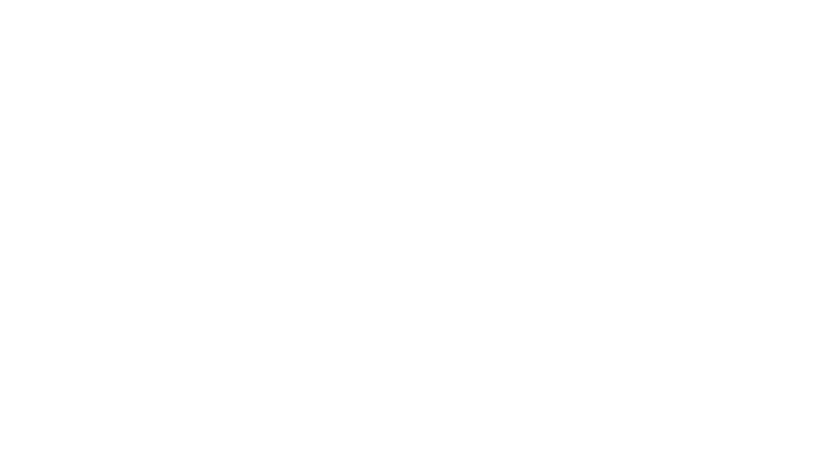
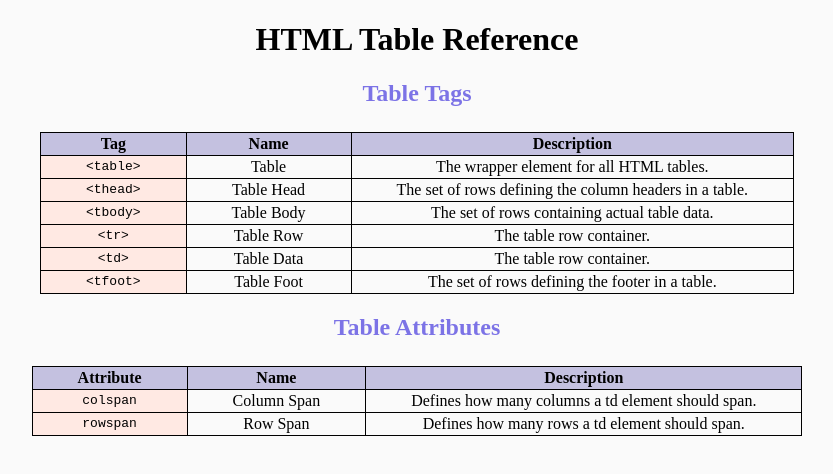
Before and after one commit to kjartano47/CC-3-Cheat-Sheet, a plain HTML site: page index.html in a window 1280 px wide. Shown: the whole page, without its empty margins (223-1056 px from the left). Drawn offline with Linux system fonts and the light colour scheme; files that its build step writes are made by us from their sources.

Commit message:
Added tables and content

```diff
--- a/index.html
+++ b/index.html
@@ -1,13 +1,77 @@
 <!DOCTYPE html>
 <html lang="en">
 <head>
-    <link rel="stylesheet" href="main.css" type="text/css">
+    <link rel="stylesheet" href="./resources/css/main.css" type="text/css">
     <meta charset="UTF-8">
     <meta http-equiv="X-UA-Compatible" content="IE=edge">
     <meta name="viewport" content="width=device-width, initial-scale=1.0">
     <title>Kjartan's Cheat Sheet</title>
 </head>
 <body>
-
+    <h1>HTML Table Reference</h1>
+    <h2>Table Tags</h2>
+    <table class="table">
+        <thead>
+            <tr>
+                <th>Tag</th>
+                <th>Name</th>
+                <th>Description</th>
+            </tr>
+        </thead>
+        <tbody>
+            <tr>
+                <td class="code">&lt;table&gt;</td>
+                <td>Table</td>
+                <td>The wrapper element for all HTML tables.</td>
+            </tr>
+            <tr>
+                <td class="code">&lt;thead&gt;</td>
+                <td>Table Head</td>
+                <td>The set of rows defining the column headers in a table.</td>
+            </tr>
+            <tr>
+                <td class="code">&lt;tbody&gt;</td>
+                <td>Table Body</td>
+                <td>The set of rows containing actual table data.</td>
+            </tr>
+            <tr>
+                <td class="code">&lt;tr&gt;</td>
+                <td>Table Row</td>
+                <td>The table row container.</td>
+            </tr>
+            <tr>
+                <td class="code">&lt;td&gt;</td>
+                <td>Table Data</td>
+                <td>The table row container.</td>
+            </tr>
+            <tr>
+                <td class="code">&lt;tfoot&gt;</td>
+                <td>Table Foot</td>
+                <td>The set of rows defining the footer in a table.</td>
+            </tr>
+        </tbody>
+    </table>
+    <h2>Table Attributes</h2>
+    <table class="table">
+        <thead>
+            <tr>
+                <th>Attribute</th>
+                <th>Name</th>
+                <th>Description</th>
+            </tr>
+        </thead>
+        <tbody>
+            <tr>
+                <td class="code">colspan</td>
+                <td>Column Span</td>
+                <td>Defines how many columns a td element should span.</td>
+            </tr>
+            <tr>
+                <td class="code">rowspan</td>
+                <td>Row Span</td>
+                <td>Defines how many rows a td element should span.</td>
+            </tr>
+        </tbody>
+    </table>
 </body>
 </html>
--- a/resources/css/main.css
+++ b/resources/css/main.css
@@ -0,0 +1,27 @@
+body{
+    text-align: center;
+    background-color: #fafafa;
+}
+table, th, td {
+    border: 1px solid black;
+    border-collapse: collapse;
+    background-color: #fafafa; ;
+    padding: 2px 45px 2px;
+
+  }
+.table{
+    margin-left: auto;
+    margin-right: auto;
+    margin-top: 25px;
+}
+
+th{
+    background-color:  #c4c1e0;
+}
+.code{
+    background-color: #ffe9e3;
+    font-family: monospace;
+}
+h2{
+    color: #7c73e6;
+}
```
